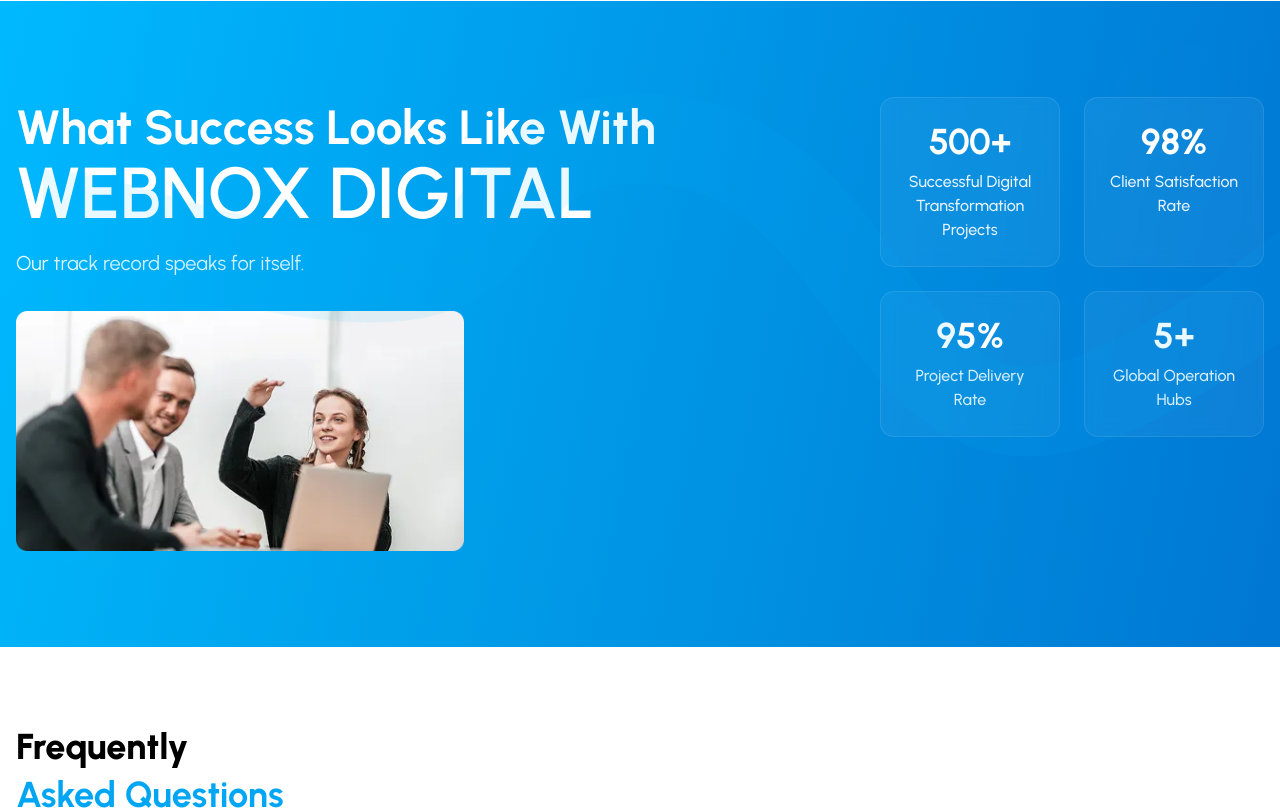
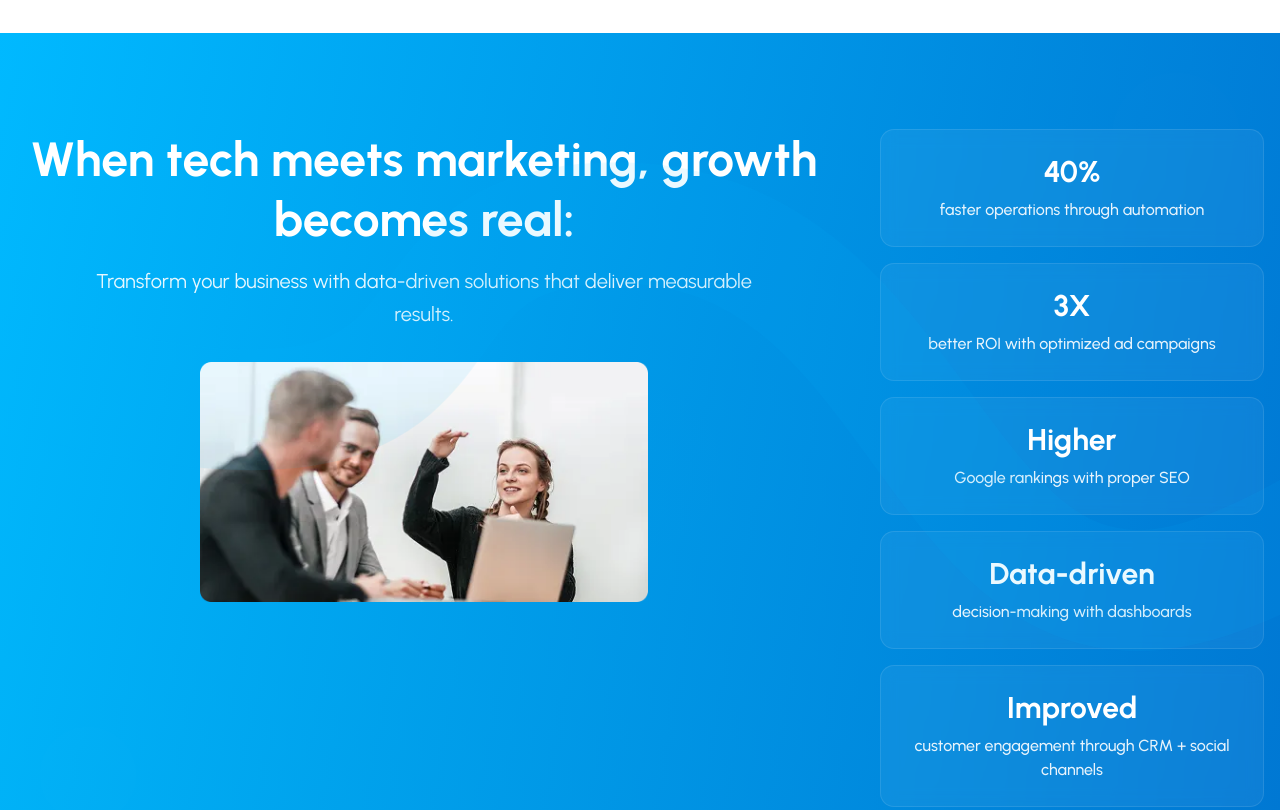
Before and after one commit to SanjairohithM/Webnox-digital, a Next.js app: page /digital-transformation-services in a window 1280 px wide. Shown: the part 3540-4350 px from the top of the page. Built offline with nearby package versions, Linux system fonts and the light colour scheme; a web font is replaced by a local one.

Commit message:
solution pages 3

```diff
--- a/app/digital-transformation-services/page.jsx
+++ b/app/digital-transformation-services/page.jsx
@@ -333,7 +333,7 @@
               ref={descRef}
               className="text-gray-700 text-base md:text-lg lg:text-xl font-sans leading-relaxed lg:leading-relaxed max-w-none lg:max-w-xl xl:max-w-2xl"
             >
-              At WEBNOX DIGITAL, we combine digital transformation with smart digital marketing strategies. We help you fix the backend systems, automation, ditch the white-label copy, we improve the frontend branding, SEO, online visibility!
+              At WEBNOX DIGITAL, we combine digital transformation with smart digital marketing strategies. We help you fix the backend systems, automation, ditch the white-label copy, we improve the frontend branding, SEO, online visibility! Because real growth needs both.
             </p>
           </div>
         </div>
@@ -930,23 +930,28 @@
   const stats = [
       {
           icon: "/images/customer7.png",
-          number: "500+",
-          description: "Successful Digital Transformation Projects"
+          number: "40%",
+          description: "faster operations through automation"
       },
       {
           icon: "/images/customer9.png",
-          number: "98%",
-          description: "Client Satisfaction Rate"
+          number: "3X",
+          description: "better ROI with optimized ad campaigns"
       },
       {
           icon: "/images/customer10.png",
-          number: "95%",
-          description: "Project Delivery Rate"
+          number: "Higher",
+          description: "Google rankings with proper SEO"
       },
       {
           icon: "/images/customer7.png",
-          number: "5+",
-          description: "Global Operation Hubs"
+          number: "Data-driven",
+          description: "decision-making with dashboards"
+      },
+      {
+          icon: "/images/customer9.png",
+          number: "Improved",
+          description: "customer engagement through CRM + social channels"
       }
   ]
 
@@ -983,15 +988,15 @@
             {/* Main Grid Layout */}
             <div className="grid grid-cols-1 lg:grid-cols-3 gap-12 items-start">
                 {/* Left Side: Text and Image - spans 2 columns */}
-                <div className="lg:col-span-2 space-y-8">
+                <div className="lg:col-span-2 space-y-8 flex flex-col items-center text-center">
                     {/* Title */}
                     <h2 ref={titleRef} className="text-3xl md:text-4xl lg:text-5xl font-bold text-white mb-4 font-sans leading-tight">
-                        What Success Looks Like With <span className="text-7xl font-semibold font-sans">WEBNOX DIGITAL</span>
+                        When tech meets marketing, growth becomes real:
                     </h2>
 
                     {/* Subtitle */}
-                    <p ref={subtitleRef} className="text-white/90 text-xl font-sans leading-relaxed mb-8">
-                    Our track record speaks for itself.
+                    <p ref={subtitleRef} className="text-white/90 text-xl font-sans leading-relaxed mb-8 max-w-2xl">
+                    Transform your business with data-driven solutions that deliver measurable results.
                     </p>
 
                     {/* Image below text */}
@@ -1007,8 +1012,8 @@
                     </div>
                 </div>
 
-                {/* Right Side: Stats Grid - spans 1 column */}
-                <div className="lg:col-span-1 grid grid-cols-2 gap-6 font-sans ">
+                {/* Right Side: Stats Grid - single column layout */}
+                <div className="lg:col-span-1 grid grid-cols-1 gap-4 font-sans">
                     {stats.map((stat, index) => (
                         <div
                             key={index}
@@ -1016,12 +1021,12 @@
                             className="text-center bg-white/5 backdrop-blur-sm rounded-xl p-6 border border-white/10 hover:bg-white/10 transition-all duration-300"
                         >
                             {/* Number */}
-                            <h3 className="text-3xl md:text-4xl font-bold text-white mb-2 font-sans">
+                            <h3 className="text-2xl md:text-3xl font-bold text-white mb-2 font-sans">
                                 {stat.number}
                             </h3>
 
                             {/* Description */}
-                            <p className="text-white/90 text-base font-medium">
+                            <p className="text-white/90 text-sm md:text-base font-medium">
                                 {stat.description}
                             </p>
                         </div>
--- a/app/software-development/page.jsx
+++ b/app/software-development/page.jsx
@@ -1,8 +1,7 @@
 "use client"
 
-import React, { useRef, useEffect, useState } from "reac
+import React, { useRef, useEffect, useState } from "react"
 import Scroll3DSections from "../sections/Components/scrollanimation";
-t"
 import { gsap } from "gsap"
 import { ScrollTrigger } from "gsap/ScrollTrigger"
 import { MotionPathPlugin } from "gsap/MotionPathPlugin"
@@ -777,6 +776,19 @@
   )
 }
 
+// Main Software Development Page
+const SoftwarePage = () => (
+  <main className="bg-white w-full mt-20">
+    <HeroSection />
+    <WhatDoesWebnoxDigitalDoSection />
+    <OurApproachSection />
+    <WhyCustomerExperienceMattersSection />
+    <BrandingPlanSteps />
 
+    <CTASection />
+    <FAQSection />
+    <Footer />
+  </main>
+)
 
 export default SoftwarePage
```
